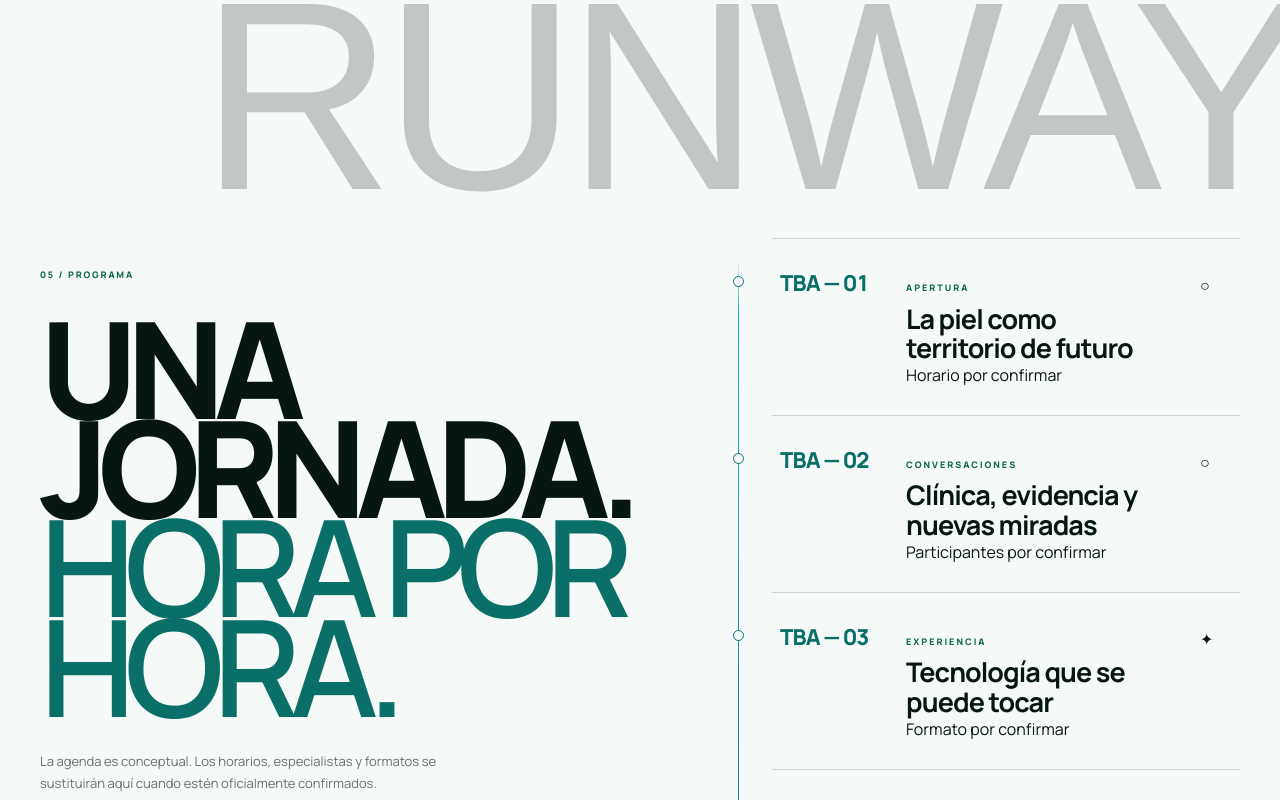
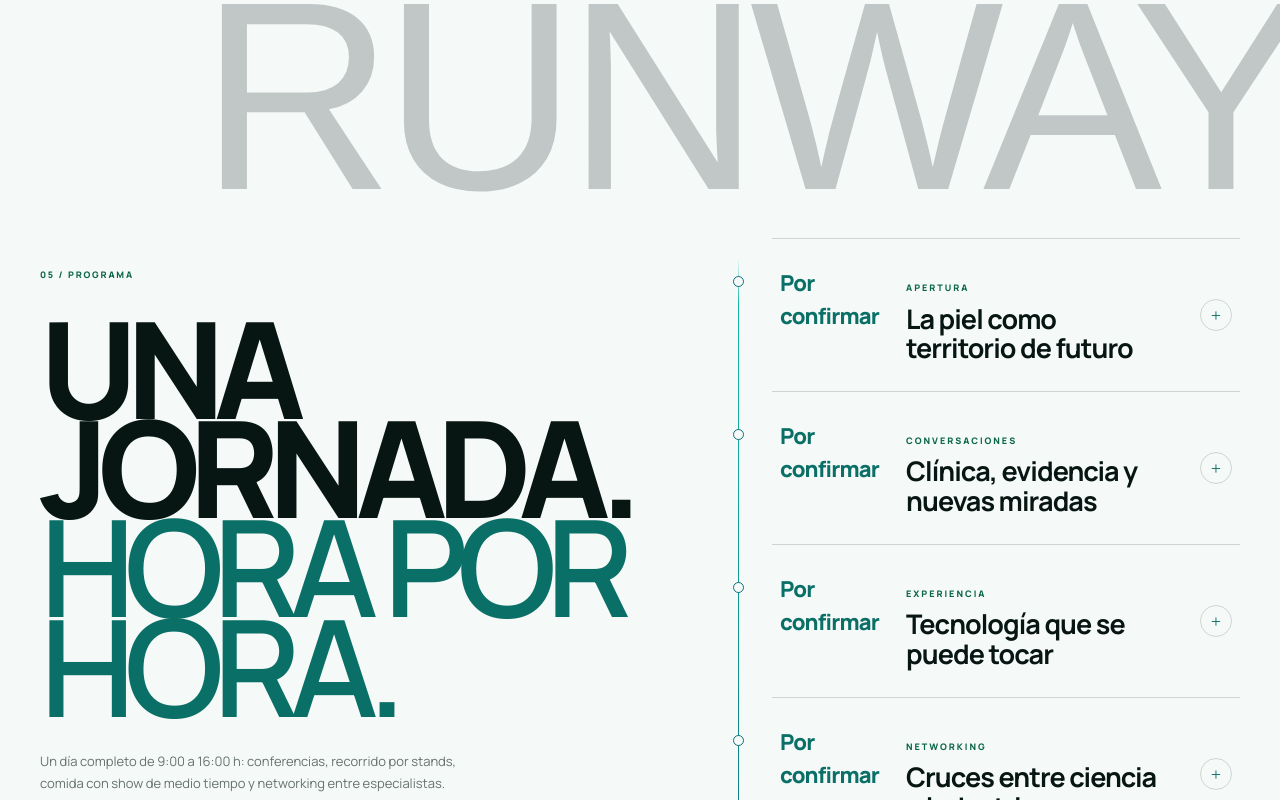
Before and after one commit to teccapitalweb/dermafutura-expo-2027, a Next.js app: page / in a window 1280 px wide. Shown: the part 6080-6880 px from the top of the page. Built offline with nearby package versions, Linux system fonts and the light colour scheme; no server answers; a web font is replaced by a local one.

Commit message:
Add ScheduleList component to Home page

```diff
--- a/app/page.tsx
+++ b/app/page.tsx
@@ -1,5 +1,6 @@
 import CongresoTickets from './components/CongresoTickets';
 import CongresoPurchaseStatus from './components/CongresoPurchaseStatus';
+import ScheduleList from './components/ScheduleList';
 import areas from '../data/hero-figuras.json';
 import faq from '../data/faq.json';
 import programa from '../data/programa.json';
@@ -111,7 +112,7 @@ export default function Home() {
 
       <section className="pillars ink-section"><div className="shell pillars-grid"><div><p className="section-tag mint">04 / La promesa</p><h2>TRES FORMAS<br />DE HACERLO<br /><em>DIFERENTE.</em></h2></div><div className="pillar-list">{pillars.map(([number,title,text])=><article key={number}><span>{number}</span><h3>{title}</h3><p>{text}</p><i>↗</i></article>)}</div></div></section>
 
-      <section className="program paper-section" id="programa"><div className="program-watermark" aria-hidden="true">RUNWAY</div><div className="shell program-grid"><div className="program-intro"><p className="section-tag">05 / Programa</p><h2>Una jornada.<br /><em>Hora por hora.</em></h2><p>La agenda es conceptual. Los horarios, especialistas y formatos se sustituirán aquí cuando estén oficialmente confirmados.</p></div><div className="schedule">{programa.map((item,index)=><article key={item.id}><time>TBA — {String(index+1).padStart(2,'0')}</time><div><small>{item.type}</small><h3>{item.title}</h3><p>{item.status}</p></div><span>{index===2?'✦':'○'}</span></article>)}</div></div></section>
+      <section className="program paper-section" id="programa"><div className="program-watermark" aria-hidden="true">RUNWAY</div><div className="shell program-grid"><div className="program-intro"><p className="section-tag">05 / Programa</p><h2>Una jornada.<br /><em>Hora por hora.</em></h2><p>Un día completo de 9:00 a 16:00 h: conferencias, recorrido por stands, comida con show de medio tiempo y networking entre especialistas.</p></div><ScheduleList /></div></section>
 
       <section className="audience ink-section" id="publicos"><div className="audience-word" aria-hidden="true">FOR YOU</div><div className="shell audience-grid"><div className="audience-intro"><p className="section-tag mint">06 / Para quién</p><h2>PARA QUIENES<br />VEN MÁS ALLÁ<br /><em>DE LA SUPERFICIE.</em></h2></div><div className="audience-list">{audiences.map(([number,title,text])=><article key={number}><span>{number}</span><h3>{title}</h3><p>{text}</p></article>)}</div></div></section>
 
```
